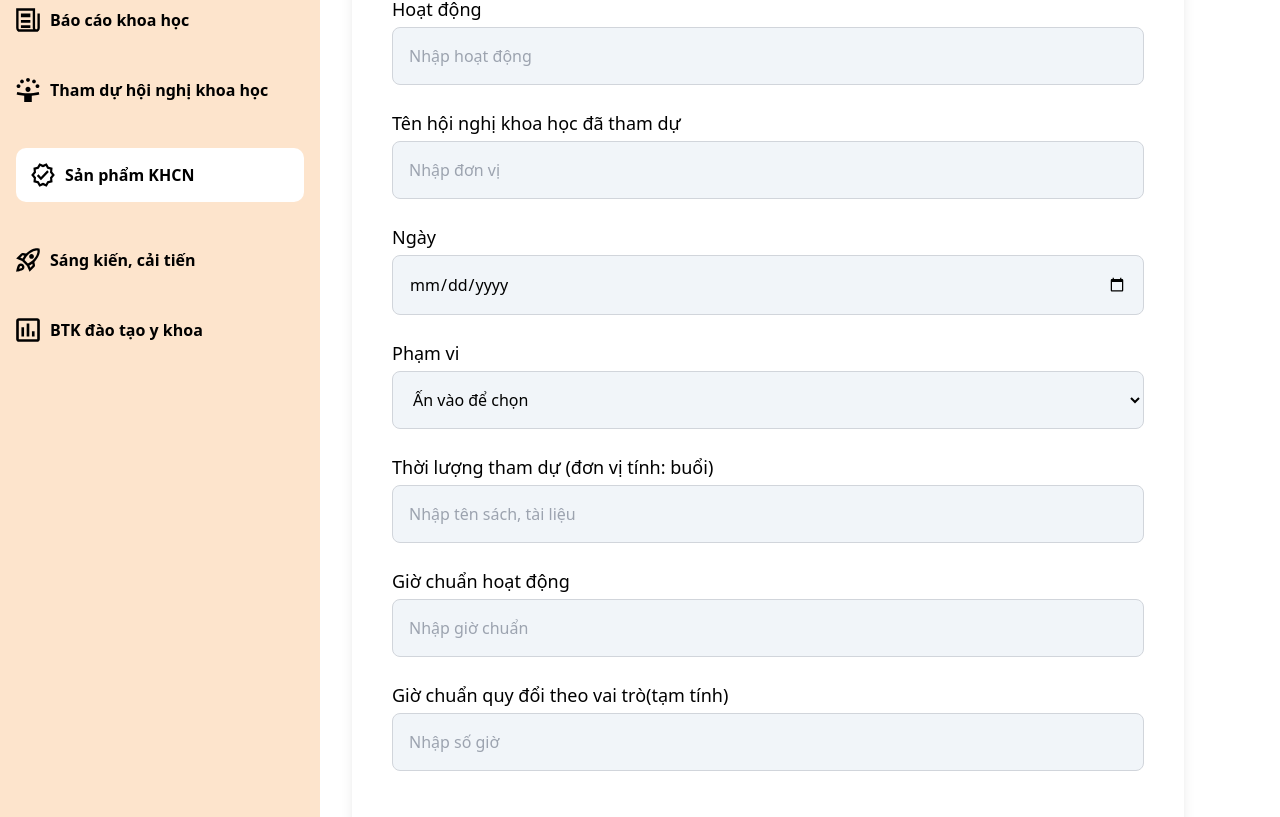
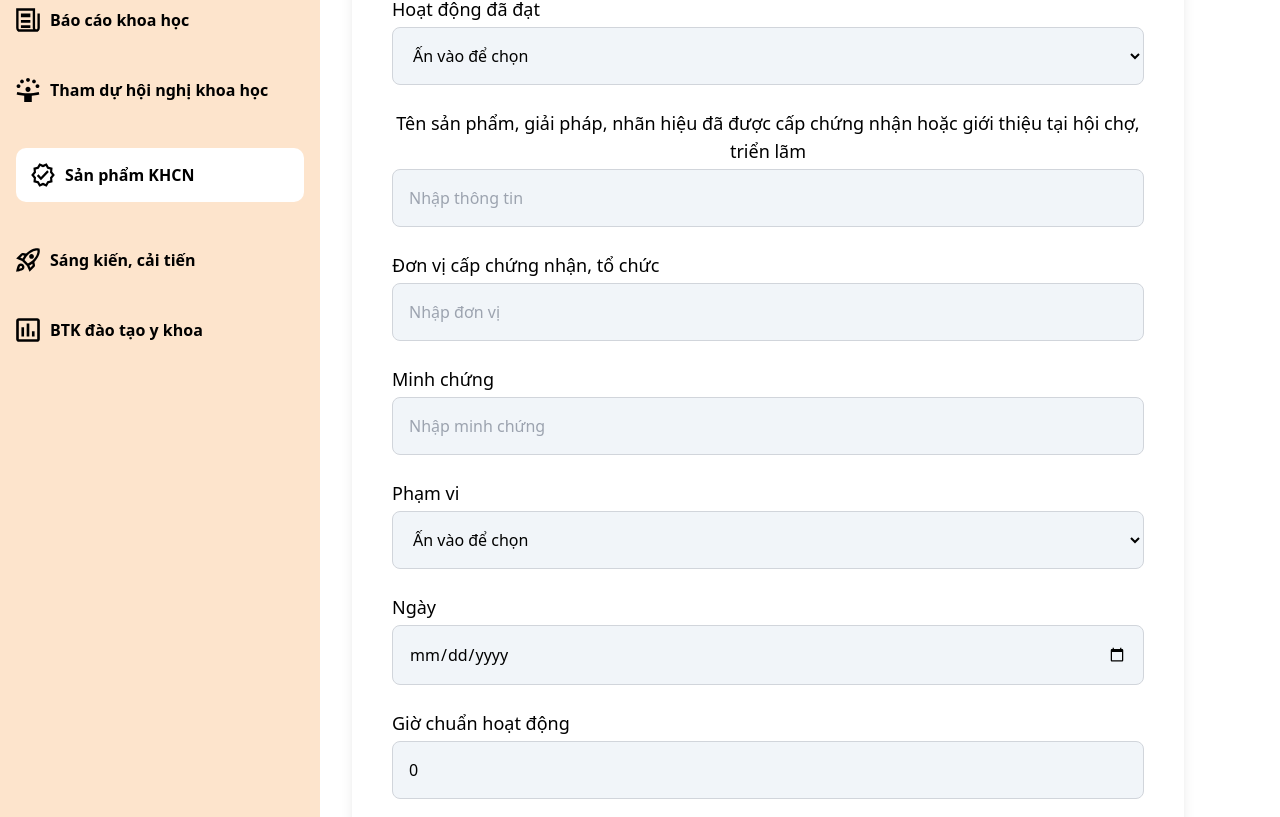
Before and after one commit to tuanhuynh0209/Education-FE, a React (Create React App) app: page /func/scientificResearchProduct/addScientificResPro in a window 1280 px wide. Shown: the part 870-1687 px from the top of the page. Built offline with nearby package versions, Linux system fonts and the light colour scheme.

Commit message:
update interface

```diff
--- a/src/pages/AddScientificArt.jsx
+++ b/src/pages/AddScientificArt.jsx
@@ -98,6 +98,13 @@ const AddScientificArt = () => {
                             <option value="actionSciArt4">4.Đăng trên tạp chí khoa học trong nước (có ISSN)</option>
                             <option value="actionSciArt5">5.Kỷ yếu hội thảo trong nước có phản biện và xuất bản bằng tiếng Việt</option>
                         </select>
+                    </div>
+
+                    <div className="flex flex-col gap-1">
+                        <div className="flex gap-2 items-center">
+                            <p className='font-medium text-lg'>Tên bài báo khoa học</p>
+                        </div>
+                        <input type="text" className="bg-slate-100 rounded-lg p-4 outline-none border border-gray-300" placeholder="Nhập tên bài báo" />
                     </div>
 
                     {/* DOI field */}
--- a/src/pages/AddScientificCfs.jsx
+++ b/src/pages/AddScientificCfs.jsx
@@ -1,6 +1,22 @@
-import React from 'react';
+import React, { useCallback, useEffect, useState } from 'react';
 
 const AddScientificCfs = () => {
+
+    const [durationAttend, setDurationAttend] = useState();
+    const [standardTime, setStandardTime] = useState();
+    const [timeRoleTemp, setTimeRoleTemp] = useState();
+
+    const calculateStandardHours = useCallback(() => {
+        let numDurationAttend = parseFloat(durationAttend);
+        const hours = 2.5 * numDurationAttend;
+        setStandardTime(hours);
+        setTimeRoleTemp(hours);
+    }, [durationAttend]);
+
+    useEffect(() => {
+        calculateStandardHours();
+    },[calculateStandardHours]);
+
     return (
         <div className='mx-8 w-full'>
             <div className='w-full'>
@@ -28,47 +44,16 @@ const AddScientificCfs = () => {
 
                     <div className="flex flex-col gap-1">
                         <div className="flex gap-2 items-center">
-                            <p className='font-medium text-lg'>Hoạt động đã đạt</p>
+                            <p className='font-medium text-lg'>Hoạt động</p>
                         </div>
-                        <select className="bg-slate-100 rounded-lg p-4 outline-none border border-gray-300">
-                            <option value="">Ấn vào để chọn</option>
-                            <option value="actionSciCfs1">Giấy chứng nhận sáng chế độc quyền (patent)</option>
-                            <option value="actionSciCfs2">Giấy chứng nhận giải pháp hữu ích</option>
-                            <option value="actionSciCfs3">Giấy chứng nhận đăng ký nhãn hiệu sản phẩm phát triển từ đề tài NCKH</option>
-                            <option value="actionSciCfs4">Giấy chứng nhận giải pháp hữu ích</option>
-                        </select>
+                        <input type="text" className="bg-slate-100 rounded-lg p-4 outline-none border border-gray-300" placeholder="Nhập hoạt động" />
                     </div>
 
                     <div className="flex flex-col gap-1">
                         <div className="flex gap-2 items-center">
-                            <p className='font-medium text-lg'>Tên sản phẩm, giải pháp, nhãn hiệu đã được cấp chứng nhận hoặc giới thiệu tại hội chợ, triển lãm</p>
-                        </div>
-                        <input type="text" className="bg-slate-100 rounded-lg p-4 outline-none border border-gray-300" placeholder="Nhập thông tin" />
-                    </div>
-
-                    <div className="flex flex-col gap-1">
-                        <div className="flex gap-2 items-center">
-                            <p className='font-medium text-lg'>Đơn vị cấp chứng nhận, tổ chức</p>
+                            <p className='font-medium text-lg'>Tên hội nghị khoa học đã tham dự</p>
                         </div>
                         <input type="text" className="bg-slate-100 rounded-lg p-4 outline-none border border-gray-300" placeholder="Nhập đơn vị" />
-                    </div>
-
-                    <div className="flex flex-col gap-1">
-                        <div className="flex gap-2 items-center">
-                            <p className='font-medium text-lg'>Minh chứng</p>
-                        </div>
-                        <input type="text" className="bg-slate-100 rounded-lg p-4 outline-none border border-gray-300" placeholder="Nhập minh chứng" />
-                    </div>
-
-                    <div className="flex flex-col gap-1">
-                        <div className="flex gap-2 items-center">
-                            <p className='font-medium text-lg'>Phạm vi</p>
-                        </div>
-                        <select className="bg-slate-100 rounded-lg p-4 outline-none border border-gray-300">
-                            <option value="">Ấn vào để chọn</option>
-                            <option value="rangeIn">Trong nước</option>
-                            <option value="rangeOut">Quốc tế</option>
-                        </select>
                     </div>
 
                     <div className="flex flex-col gap-1">
@@ -80,23 +65,39 @@ const AddScientificCfs = () => {
 
                     <div className="flex flex-col gap-1">
                         <div className="flex gap-2 items-center">
-                            <p className='font-medium text-lg'>Giờ chuẩn hoạt động</p>
+                            <p className='font-medium text-lg'>Phạm vi</p>
                         </div>
-                        <input type="text" className="bg-slate-100 rounded-lg p-4 outline-none border border-gray-300" placeholder='Nhập giờ chuẩn'/>
+                        <select className="bg-slate-100 rounded-lg p-4 outline-none border border-gray-300">
+                            <option value="">Ấn vào để chọn</option>
+                            <option value="rangeIn">Hội nghị trong nước</option>
+                            <option value="rangeOut">Hội nghị Quốc tế</option>
+                        </select>
                     </div>
 
                     <div className="flex flex-col gap-1">
                         <div className="flex gap-2 items-center">
-                            <p className='font-medium text-lg'>Tỷ lệ đóng góp theo hồ sơ</p>
+                            <p className='font-medium text-lg'>Thời lượng tham dự (đơn vị tính: buổi)</p>
                         </div>
-                        <input type="text" className="bg-slate-100 rounded-lg p-4 outline-none border border-gray-300" placeholder='Nhập số liệu'/>
+                        <input type="text"
+                            className="bg-slate-100 rounded-lg p-4 outline-none border border-gray-300"
+                            placeholder="Nhập tên sách, tài liệu"
+                            value={durationAttend}
+                            onChange={(e) => setDurationAttend(Number(e.target.value))}
+                        />
+                    </div>
+
+                    <div className="flex flex-col gap-1">
+                        <div className="flex gap-2 items-center">
+                            <p className='font-medium text-lg'>Giờ chuẩn hoạt động</p>
+                        </div>
+                        <input type="number" readOnly value={isNaN(standardTime) ? '' : standardTime} className="bg-slate-100 rounded-lg p-4 outline-none border border-gray-300" placeholder='Nhập giờ chuẩn' />
                     </div>
 
                     <div className="flex flex-col gap-1">
                         <div className="flex gap-2 items-center">
                             <p className='font-medium text-lg'>Giờ chuẩn quy đổi theo vai trò(tạm tính)</p>
                         </div>
-                        <input type="text" className="bg-slate-100 rounded-lg p-4 outline-none border border-gray-300" placeholder="Nhập số giờ" />
+                        <input type="number" readOnly value={isNaN(timeRoleTemp) ? '' : timeRoleTemp} className="bg-slate-100 rounded-lg p-4 outline-none border border-gray-300" placeholder="Nhập số giờ" />
                     </div>
 
                     <div className='w-full flex justify-center mt-6'>
@@ -106,6 +107,7 @@ const AddScientificCfs = () => {
                     </div>
                 </div>
             </div>
+
         </div>
     )
 }
--- a/src/pages/AddScientificResPro.jsx
+++ b/src/pages/AddScientificResPro.jsx
@@ -1,6 +1,51 @@
-import React from 'react';
+import React, { useCallback, useEffect, useState } from 'react';
 
 const AddScientificResPro = () => {
+
+    const [activity, setActivity] = useState();
+    const [scope, setScope] = useState();
+    const [standardTime, setStandardTime] = useState();
+    const [contributionRate, setContributionRate] = useState();
+    const [timeRoleTemp, setTimeRoleTemp] = useState();
+
+    const calculateStandardHours = useCallback(() => {
+        let hours = 0;
+        switch (activity) {
+            case "actionSciCfs1":
+                hours = 200;
+                break;
+            case "actionSciCfs2":
+                hours = 160;
+                break;
+            case "actionSciCfs3":
+                hours = 100;
+                break;
+            case "actionSciCfs4":
+                hours = 20;
+                break;
+            default:
+                hours = 0;
+        }
+        let numScope = 0;
+        if (scope === "rangeIn") {
+            numScope = 1;
+        } else if (scope === "rangeOut") {
+            numScope = 2;
+        }
+        const numStandandHours = hours * numScope
+        setStandardTime(numStandandHours);
+    }, [activity, scope]);
+    const calculateStandardHoursTemp = useCallback(() => {
+        let numContribute = parseFloat(contributionRate);
+        const hoursTemp = standardTime * numContribute;
+        setTimeRoleTemp(hoursTemp);
+    }, [contributionRate, standardTime]);
+
+    useEffect(() => {
+        calculateStandardHours();
+        calculateStandardHoursTemp();
+    }, [calculateStandardHours, calculateStandardHoursTemp]);
+
     return (
         <div className='mx-8 w-full'>
             <div className='w-full'>
@@ -28,16 +73,47 @@ const AddScientificResPro = () => {
 
                     <div className="flex flex-col gap-1">
                         <div className="flex gap-2 items-center">
-                            <p className='font-medium text-lg'>Hoạt động</p>
+                            <p className='font-medium text-lg'>Hoạt động đã đạt</p>
                         </div>
-                        <input type="text" className="bg-slate-100 rounded-lg p-4 outline-none border border-gray-300" placeholder="Nhập hoạt động" />
+                        <select className="bg-slate-100 rounded-lg p-4 outline-none border border-gray-300" onChange={(e) => { setActivity(e.target.value); calculateStandardHours() }}>
+                            <option value="">Ấn vào để chọn</option>
+                            <option value="actionSciCfs1">Giấy chứng nhận sáng chế độc quyền (patent)</option>
+                            <option value="actionSciCfs2">Giấy chứng nhận giải pháp hữu ích</option>
+                            <option value="actionSciCfs3">Giấy chứng nhận đăng ký nhãn hiệu sản phẩm phát triển từ đề tài NCKH</option>
+                            <option value="actionSciCfs4">Giấy chứng nhận giải pháp hữu ích</option>
+                        </select>
                     </div>
 
                     <div className="flex flex-col gap-1">
                         <div className="flex gap-2 items-center">
-                            <p className='font-medium text-lg'>Tên hội nghị khoa học đã tham dự</p>
+                            <p className='font-medium text-lg'>Tên sản phẩm, giải pháp, nhãn hiệu đã được cấp chứng nhận hoặc giới thiệu tại hội chợ, triển lãm</p>
+                        </div>
+                        <input type="text" className="bg-slate-100 rounded-lg p-4 outline-none border border-gray-300" placeholder="Nhập thông tin" />
+                    </div>
+
+                    <div className="flex flex-col gap-1">
+                        <div className="flex gap-2 items-center">
+                            <p className='font-medium text-lg'>Đơn vị cấp chứng nhận, tổ chức</p>
                         </div>
                         <input type="text" className="bg-slate-100 rounded-lg p-4 outline-none border border-gray-300" placeholder="Nhập đơn vị" />
+                    </div>
+
+                    <div className="flex flex-col gap-1">
+                        <div className="flex gap-2 items-center">
+                            <p className='font-medium text-lg'>Minh chứng</p>
+                        </div>
+                        <input type="text" className="bg-slate-100 rounded-lg p-4 outline-none border border-gray-300" placeholder="Nhập minh chứng" />
+                    </div>
+
+                    <div className="flex flex-col gap-1">
+                        <div className="flex gap-2 items-center">
+                            <p className='font-medium text-lg'>Phạm vi</p>
+                        </div>
+                        <select className="bg-slate-100 rounded-lg p-4 outline-none border border-gray-300" onChange={(e) => { setScope(e.target.value); calculateStandardHours() }}>
+                            <option value="">Ấn vào để chọn</option>
+                            <option value="rangeIn">Trong nước</option>
+                            <option value="rangeOut">Quốc tế</option>
+                        </select>
                     </div>
 
                     <div className="flex flex-col gap-1">
@@ -49,34 +125,27 @@ const AddScientificResPro = () => {
 
                     <div className="flex flex-col gap-1">
                         <div className="flex gap-2 items-center">
-                            <p className='font-medium text-lg'>Phạm vi</p>
+                            <p className='font-medium text-lg'>Giờ chuẩn hoạt động</p>
                         </div>
-                        <select className="bg-slate-100 rounded-lg p-4 outline-none border border-gray-300">
-                            <option value="">Ấn vào để chọn</option>
-                            <option value="rangeIn">Hội nghị trong nước</option>
-                            <option value="rangeOut">Hội nghị Quốc tế</option>
-                        </select>
+                        <input type="text" readOnly value={isNaN(standardTime) ? '' : standardTime} className="bg-slate-100 rounded-lg p-4 outline-none border border-gray-300" placeholder='Nhập giờ chuẩn' />
                     </div>
 
                     <div className="flex flex-col gap-1">
                         <div className="flex gap-2 items-center">
-                            <p className='font-medium text-lg'>Thời lượng tham dự (đơn vị tính: buổi)</p>
+                            <p className='font-medium text-lg'>Tỷ lệ đóng góp theo hồ sơ</p>
                         </div>
-                        <input type="text" className="bg-slate-100 rounded-lg p-4 outline-none border border-gray-300" placeholder="Nhập tên sách, tài liệu" />
-                    </div>
-
-                    <div className="flex flex-col gap-1">
-                        <div className="flex gap-2 items-center">
-                            <p className='font-medium text-lg'>Giờ chuẩn hoạt động</p>
-                        </div>
-                        <input type="text" className="bg-slate-100 rounded-lg p-4 outline-none border border-gray-300" placeholder='Nhập giờ chuẩn'/>
+                        <input type="text"
+                            className="bg-slate-100 rounded-lg p-4 outline-none border border-gray-300"
+                            placeholder='Nhập số liệu'
+                            value={contributionRate}
+                            onChange={(e) => setContributionRate(Number(e.target.value))} />
                     </div>
 
                     <div className="flex flex-col gap-1">
                         <div className="flex gap-2 items-center">
                             <p className='font-medium text-lg'>Giờ chuẩn quy đổi theo vai trò(tạm tính)</p>
                         </div>
-                        <input type="text" className="bg-slate-100 rounded-lg p-4 outline-none border border-gray-300" placeholder="Nhập số giờ" />
+                        <input type="text" readOnly value={isNaN(timeRoleTemp) ? '' : timeRoleTemp} className="bg-slate-100 rounded-lg p-4 outline-none border border-gray-300" placeholder="Nhập số giờ" />
                     </div>
 
                     <div className='w-full flex justify-center mt-6'>
```
Also changed, not shown: src/pages/EditInformation.jsx (+45 -3 lines).
